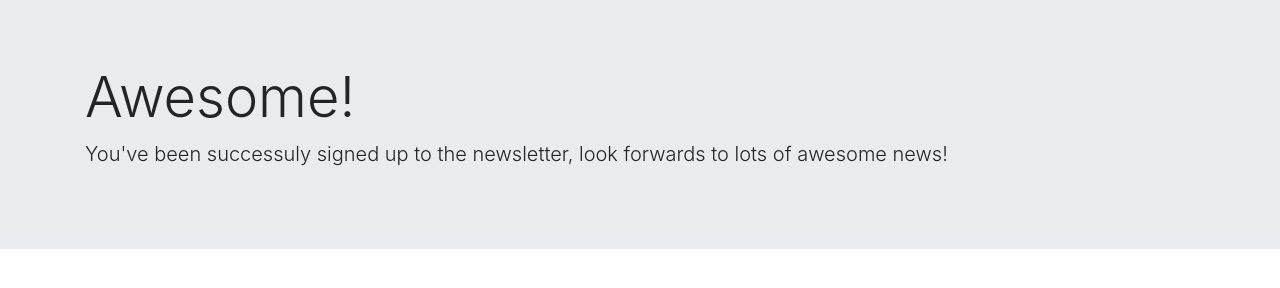
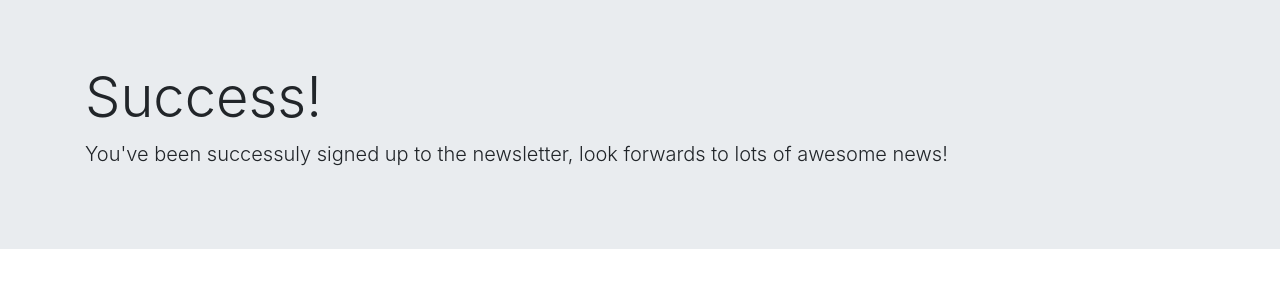
Before and after one commit to Batyr-n/Signup, a website: page success.html in a window 1280 px wide. Drawn offline with nearby package versions, Linux system fonts and the light colour scheme.

Commit message:
Change failure and success page

```diff
--- a/success.html
+++ b/success.html
@@ -9,7 +9,7 @@
   </head>
     <div class="jumbotron jumbotron-fluid">
   <div class="container">
-    <h1 class="display-4">Awesome!</h1>
+    <h1 class="display-4">Success!</h1>
     <p class="lead">You've been successuly signed up to the newsletter, look forwards to lots of awesome news!</p>
   </div>
 </div>
```
